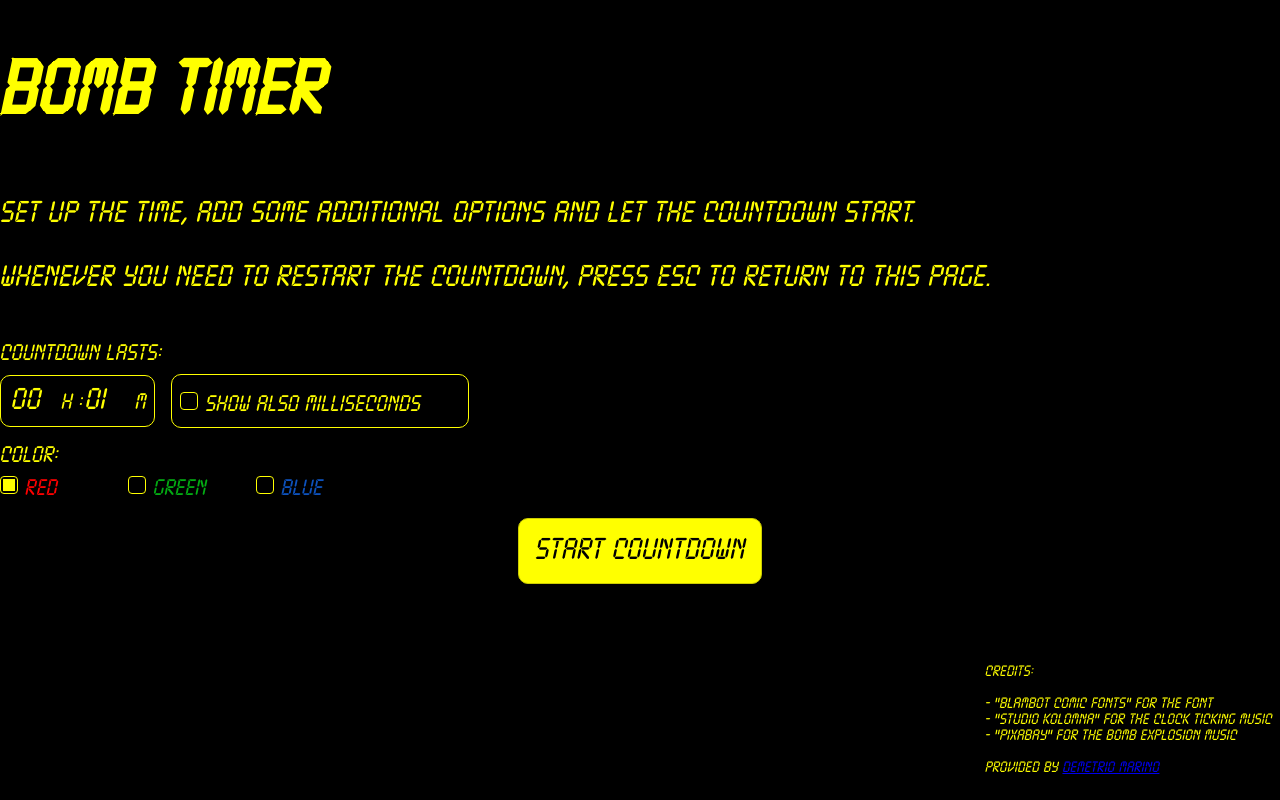
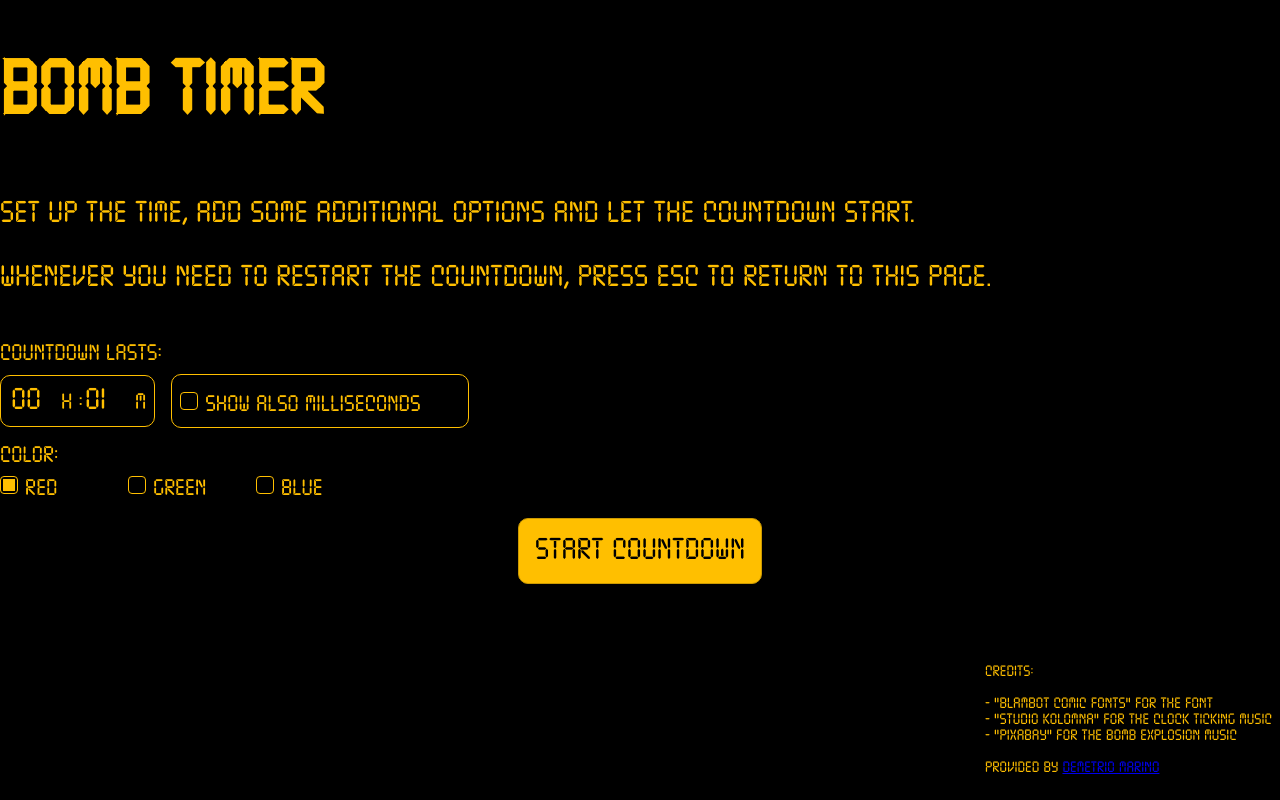
Before and after one commit to ThisIsDemetrio/bomb-timer, an Angular app: page / in a window 1280 px wide. Built offline with nearby package versions, Linux system fonts and the light colour scheme.

Commit message:
using $color variable

```diff
--- a/src/app/configuration/configuration.component.scss
+++ b/src/app/configuration/configuration.component.scss
@@ -1,7 +1,8 @@
 // TODO: Refactor, use constants mixins and extends
+$color: #ffbf00;
 
 :host {
-  font-family: "TickingTimebombItalic", sans-serif;
+  font-family: "TickingTimebomb", sans-serif;
   height: 100%;
   width: 100%;
 
@@ -11,7 +12,7 @@
   gap: 1rem 2rem;
 
   font-size: 1.5rem;
-  color: yellow;
+  color: $color;
 
   .title {
     font-size: 5rem;
@@ -36,12 +37,12 @@
 
       .countdown-time {
         padding: 0.5rem;
-        border: 1.5px solid yellow;
+        border: 1.5px solid $color;
         border-radius: 10px;
 
         input[type="text"] {
-          color: yellow;
-          font-family: "TickingTimebombItalic", sans-serif;
+          color: $color;
+          font-family: "TickingTimebomb", sans-serif;
           font-size: 2rem;
 
           background-color: black;
@@ -55,7 +56,7 @@
         align-items: center;
         gap: 0.5rem;
 
-        border: 1.5px solid yellow;
+        border: 1.5px solid $color;
         border-radius: 10px;
         padding: 0.5rem;
 
@@ -73,7 +74,7 @@
           display: flex;
           width: 1rem;
           height: 1rem;
-          border: 1px solid yellow;
+          border: 1px solid $color;
           border-radius: 4px;
           cursor: pointer;
         }
@@ -84,7 +85,7 @@
           position: absolute;
           width: 0.75rem;
           height: 0.75rem;
-          background-color: yellow;
+          background-color: $color;
           margin: 2px;
         }
 
@@ -123,7 +124,7 @@
           display: flex;
           width: 1rem;
           height: 1rem;
-          border: 1px solid yellow;
+          border: 1px solid $color;
           border-radius: 4px;
           cursor: pointer;
         }
@@ -134,24 +135,12 @@
           position: absolute;
           width: 0.75rem;
           height: 0.75rem;
-          background-color: yellow;
+          background-color: $color;
           margin: 2px;
         }
 
         .label {
           margin-left: 24px;
-
-          &.red {
-            color: #ff0000;
-          }
-
-          &.green {
-            color: #03ac13;
-          }
-
-          &.blu {
-            color: #0d52bd;
-          }
         }
       }
     }
@@ -164,16 +153,16 @@
     padding: 1rem;
 
     .submit-btn {
-      background-color: yellow;
+      background-color: $color;
       color: black;
-      font-family: "TickingTimebombItalic", sans-serif;
+      font-family: "TickingTimebomb", sans-serif;
       font-size: 2rem;
       padding: 1rem;
-      border: 1px darken(yellow, 10%) solid;
+      border: 1px darken($color, 10%) solid;
       border-radius: 10px;
 
       &:hover {
-        background-color: darken(yellow, 20%);
+        background-color: darken($color, 20%);
         color: white;
         cursor: pointer;
       }
```
